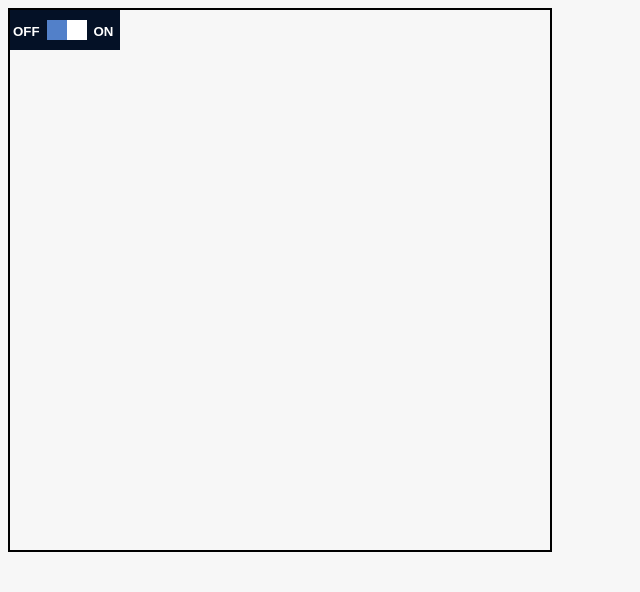
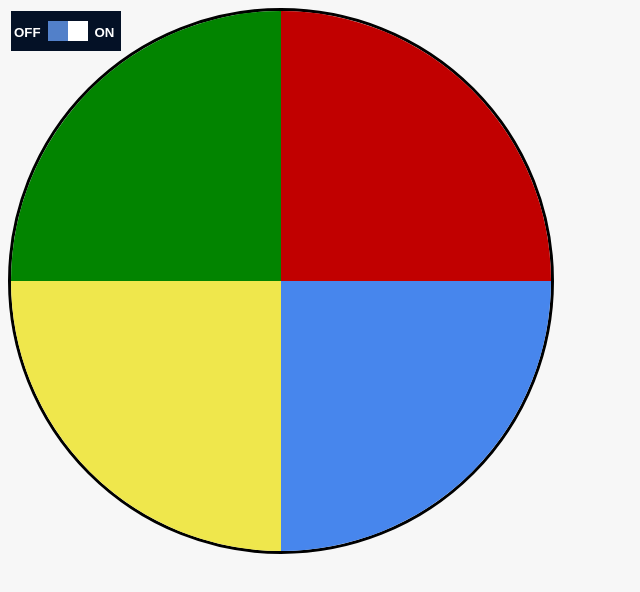
Before and after one commit to Havolt/simonGame, a plain HTML site: page index.html in a window 1280 px wide. Shown: the whole page, without its empty margins (0-640 px from the left). Drawn offline with Linux system fonts and the light colour scheme.

Commit message:
Color div buttons added to app

```diff
--- a/index.html
+++ b/index.html
@@ -13,13 +13,17 @@
     #app{
       width: 540px;
       height: 540px;
-      border: 2px solid black;
+      border: 3px solid black;
+      border-radius: 50%;
+      overflow: hidden;
     }
 
     #strictContainer{
       width: 110px;
       height: 40px;
       background-color: #041126;
+      position: absolute;
+
     }
 
     #strictSwitchOff{
@@ -46,6 +50,12 @@
       cursor: pointer;
     }
 
+    .bigButton{
+      width: 270px;
+      height: 270px;
+      float: left;
+    }
+
 
     </style>
   </head>
@@ -66,6 +76,12 @@
     let strictSwitchOn;
     let strictContainer;
     let strictBool = false;
+    let greenButton;
+    let redButton;
+    let blueButton;
+    let yellowButton;
+
+    // Strict Switch Section //
 
     function strictMode(){
       strictBool = !strictBool;
@@ -116,16 +132,47 @@
       }
     }
 
+    // End of Swtich Section //
+
+    // Creating Color Button //
+
+    function createButtons(){
+      const greenButt = document.createElement('div');
+      greenButt.id = "greenButton"
+      greenButt.classList="bigButton";
+      greenButt.style.backgroundColor="#028400";
+      app.appendChild(greenButt);
+      const redButt = document.createElement('div');
+      redButt.id = "redButton";
+      redButt.classList="bigButton";
+      redButt.style.backgroundColor="#c10000";
+      app.appendChild(redButt);
+      const yellowButt = document.createElement('div');
+      yellowButt.id = "yellowButton";
+      yellowButt.classList="bigButton";
+      yellowButt.style.backgroundColor="#efe74c";
+      app.appendChild(yellowButt);
+      const blueButt = document.createElement('div');
+      blueButt.id = "blueButton";
+      blueButt.classList="bigButton";
+      blueButt.style.backgroundColor="#4786ed";
+      app.appendChild(blueButt);
+    }
+
     function idAssigners(){
       strictSwitchOff = document.getElementById('strictSwitchOff');
       strictSwitchOn = document.getElementById('strictSwitchOn');
-
+      greenButton = document.getElementById('greenButton');
+      redButton = document.getElementById('redButton');
+      yellowButton = document.getElementById('yellowButton');
+      blueButton = document.getElementById('blueButton');
     }
 
 
 
     (function init(){
       strictButtonMaker();
+      createButtons();
       idAssigners();
     })();
 
```
